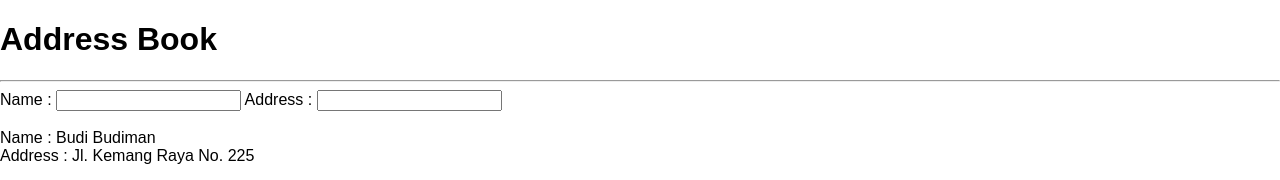
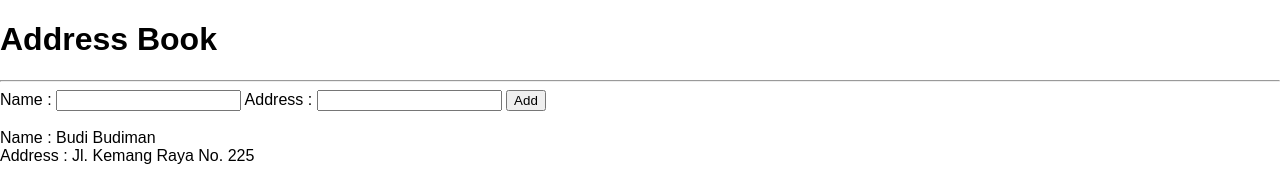
Before and after one commit to dupp21/react-api, a React (Create React App) app: page / in a window 1280 px wide. Shown: the top 180 px of the page. Built offline with nearby package versions, Linux system fonts and the light colour scheme.

Commit message:
Finish Add New People Feature

```diff
--- a/src/App.js
+++ b/src/App.js
@@ -28,6 +28,15 @@ class App extends Component {
     });
   };
 
+  addPeople = () => {
+    this.setState(prevState => ({
+      people: [
+        ...prevState.people,
+        { name: this.state.name, address: this.state.address }
+      ]
+    }));
+  };
+
   render() {
     return (
       <div>
@@ -45,7 +54,8 @@ class App extends Component {
           name="address"
           value={this.state.address}
           onChange={this.handleOnChange}
-        />
+        />{" "}
+        <button onClick={() => this.addPeople()}>Add</button>
         <br />
         <br />
         {this.state.people.map(people => (
```
